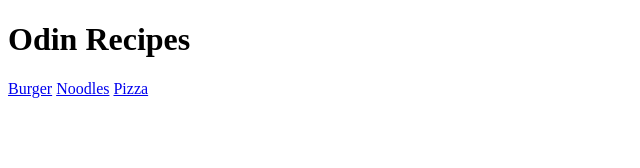
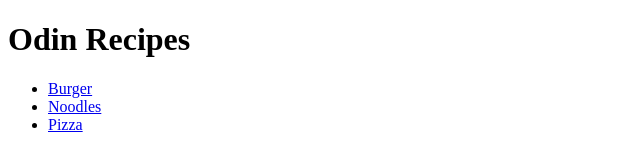
Before and after one commit to GordOlse/odin-recipes, a plain HTML site: page index.html in a window 1280 px wide. Shown: the whole page, without its empty margins (0-640 px from the left). Drawn offline with Linux system fonts and the light colour scheme.

Commit message:
updated index links to be <ul> list

```diff
--- a/index.html
+++ b/index.html
@@ -7,8 +7,10 @@
 </head>
 <body>
     <h1>Odin Recipes</h1>
-    <a href="./recipes/burger.html">Burger</a>
-    <a href="./recipes/noodles.html">Noodles</a>
-    <a href="./recipes/pizza.html">Pizza</a>
+    <ul>
+        <li><a href="./recipes/burger.html">Burger</a></li>
+        <li><a href="./recipes/noodles.html">Noodles</a></li>
+        <li><a href="./recipes/pizza.html">Pizza</a></li>
+    </ul>
 </body>
 </html>
```
